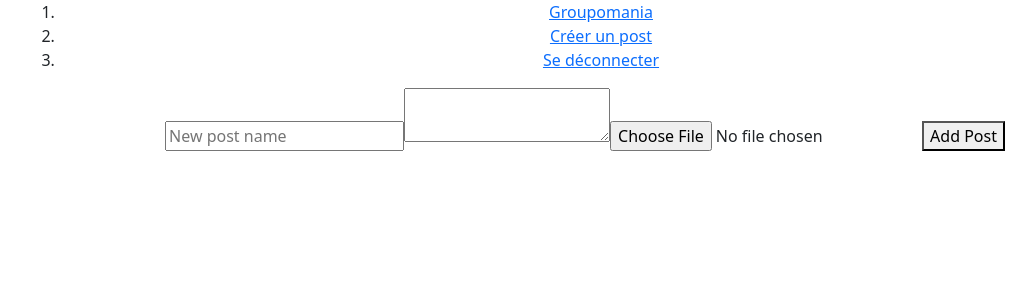
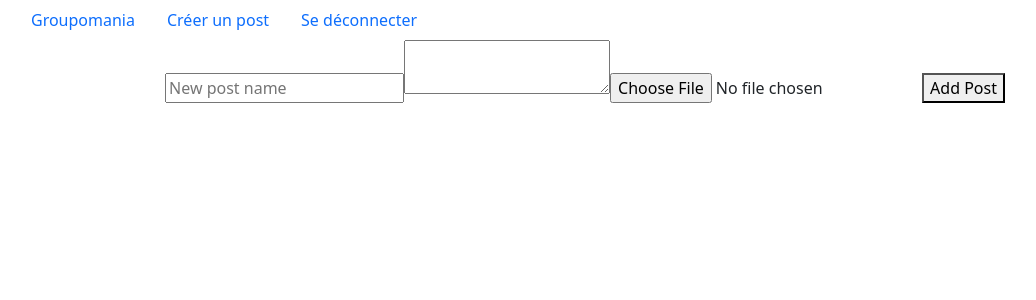
Before and after one commit to alelarge/groupamania, a React (Create React App) app in the folder frontend/: page /post/create in a window 1280 px wide. Shown: the top 300 px of the page, without its empty margins (55-1091 px from the left). Built offline with nearby package versions, Linux system fonts and the light colour scheme; sample sign-in values are in the browser's storage.

Commit message:
Add bootstrap classes to nav

```diff
--- a/frontend/src/components/Post.js
+++ b/frontend/src/components/Post.js
@@ -7,12 +7,12 @@ import {
     useLikePostMutation,
     useUnlikePostMutation,
 } from './../services/post'
-import  PropTypes from 'prop-types';
+import PropTypes from 'prop-types';
 // import { useFetch } from '../utils/hooks'
 
 function Post(props) {
     const [post, updatePost] = useState("");
-    const navigate= useNavigate();
+    const navigate = useNavigate();
     const auth = useSelector((state) => state.auth);
     const [deletePost, { isLoadingDeletePost }] = useDeletePostMutation()
     const [likePost, { isLoadingLikePost }] = useLikePostMutation()
@@ -42,34 +42,36 @@ function Post(props) {
 
     return (
         <div className="Post">
-            {/*
-
-            } */}
-            <h1>{props.data.title}</h1>
-            <h2>{props.data.content}</h2>
-            <img src={`${process.env.REACT_APP_API_BASE_URL}${props.data.image_url}`} />
-            <p>{props.data.likes}</p>
+            <div className="card">
+                <img src={`${process.env.REACT_APP_API_BASE_URL}${props.data.image_url}`} className="card-img-top" />
+                <div className="card-body">
+                    <h1 className="card-title">{props.data.title}</h1>
+                    <h2 className="card-title">{props.data.content}</h2>
+                    <p className="card-text">{props.data.likes}</p>
                     {props.data.usersliked.includes(auth.userId) &&
-                <button onClick={handleUnlikePost}>Unlike</button>
+                        <button className="btn btn-primary" onClick={handleUnlikePost}>Unlike</button>
                     }
                     {!props.data.usersliked.includes(auth.userId) &&
-                <button onClick={handlelikePost}>Like</button>
+                        <button className="btn btn-primary" onClick={handlelikePost}>Like</button>
                     }
                     {(props.data.id_user === auth.userId || auth.isAdmin) &&
                         <>
-                    <button onClick={modifyPost}>Modifier</button>
-                    <button onClick={handleDeletePost}>Supprimer</button>
+                            <button className="btn btn-primary" onClick={modifyPost}>Modifier</button>
+                            <button className="btn btn-primary" onClick={handleDeletePost}>Supprimer</button>
                         </>
                     }
                     <hr />
                 </div>
+            </div>
+        </div>
     );
 }
-Post.propTypes = {
+
+{/* Post.propTypes = {
     title: PropTypes.string,
     content: PropTypes.string,
     img : PropTypes.string,
     likes : PropTypes.number,
-}
+} */}
 
 export default Post;
--- a/frontend/src/layouts/LoggedIn.js
+++ b/frontend/src/layouts/LoggedIn.js
@@ -26,18 +26,16 @@ function LoggedIn({ children }) {
 
     return (
         <div className="container LoggedIn">
-            <header className="LoggedIn-header">
-                <nav className="LoggedIn__nav">
+            <header className="row LoggedIn-header">
                 {/* <div className='groupamania-banner'>
                     <img src={logo} alt='groupamania' className='groupamania-logo />
                     <h1 className='groupamania-title'>{title}</h1>
                 </div> */}
-                    <ol>
-                        <li className="LoggedIn__nav__item"><Link to="/homepage">Groupomania</Link></li>
-                        <li className="LoggedIn__nav__item"><Link to="/post/create">Créer un post</Link></li>
-                        <li className="LoggedIn__nav__item"><a onClick={handleLogout} href="#">Se déconnecter</a></li>
-                    </ol>
-                </nav>
+                <ul className="nav">
+                    <li className="nav-item"><Link className="nav-link" to="/homepage">Groupomania</Link></li>
+                    <li className="nav-item"><Link className="nav-link" to="/post/create">Créer un post</Link></li>
+                    <li className="nav-item"><a className="nav-link" onClick={handleLogout} href="#">Se déconnecter</a></li>
+                </ul>
             </header>
             <section className="LoggedIn-content">
                 {children}
```
Lines whose indentation alone changed are shown as unchanged.
